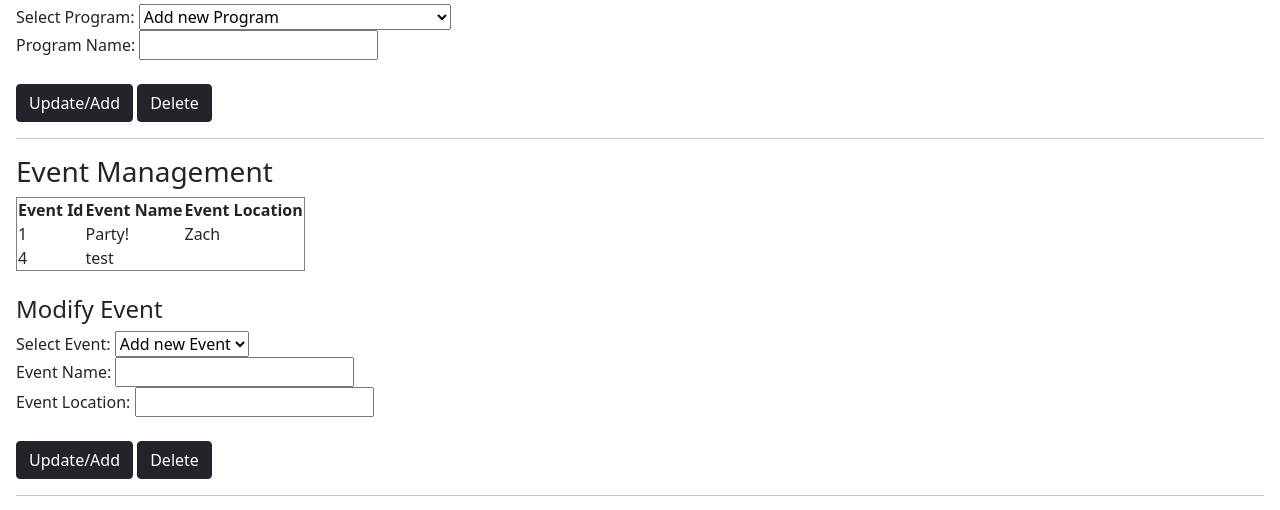
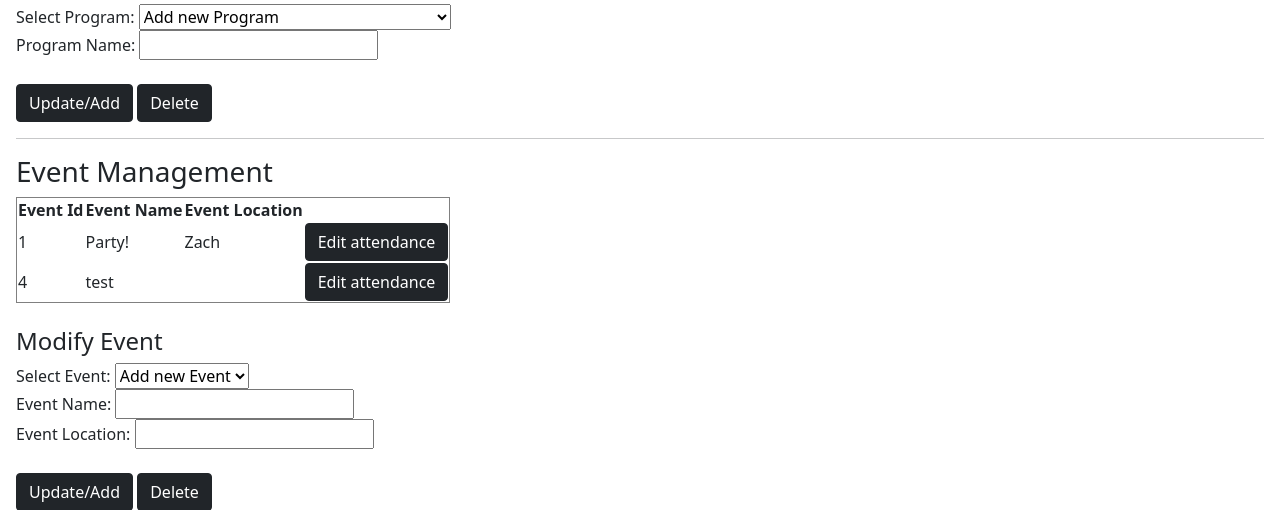
Before and after one commit to ericlove02/CSCE310-Project, a PHP site: page /admin.php in a window 1280 px wide. Shown: the part 1336-1846 px from the top of the page. Run offline with PHP 8.4, Linux system fonts and the light colour scheme; data comes from the database, SQL or seed files in the repository; data that the repository does not hold is empty.

Commit message:
add event attendance

```diff
--- a/admin.php
+++ b/admin.php
@@ -442,6 +442,7 @@ $users = getAllRecords($conn, 'users');
                 <th>Phone</th>
                 <th>Password</th>
                 <th>Is Admin</th>
+                <th></th>
             </tr>
 
             <?php
@@ -555,6 +556,7 @@ $users = getAllRecords($conn, 'users');
                 <th>Event Id</th>
                 <th>Event Name</th>
                 <th>Event Location</th>
+                <th></th>
             </tr>
 
             <?php
@@ -563,6 +565,7 @@ $users = getAllRecords($conn, 'users');
                 echo "<td><span>{$event['event_id']}</span></td>";
                 echo "<td><span>{$event['event_name']}</span></td>";
                 echo "<td><span>{$event['event_location']}</span></td>";
+                echo "<td><a href='event_attendnce.php?id={$event['event_id']}'><button class='btn btn-dark'>Edit attendance</button></a></td>";
                 echo "</tr>";
             }
             ?>
```
